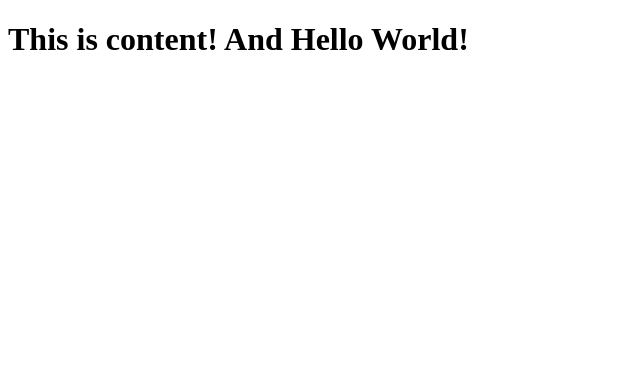
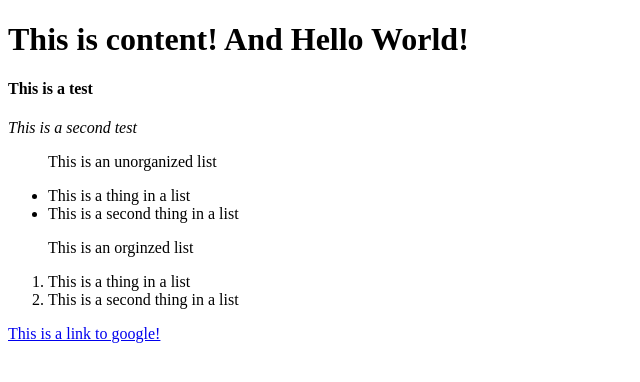
Before and after one commit to mfurlong64/2.1-Web-and-HTML-Basics, a plain HTML site: page index.html in a window 1280 px wide. Shown: the whole page, without its empty margins (0-640 px from the left). Drawn offline with Linux system fonts and the light colour scheme.

Commit message:
Added Release 2

```diff
--- a/index.html
+++ b/index.html
@@ -4,6 +4,18 @@
     <title> This is a Sample Title!</title>
   </head>
   <body>
-    <h1>This is content! And Hello World!</h1>
+
+    <h1>This is <strong>content!</strong> And Hello World!</h1>
+    <h4>This is a test</h4>
+    <p><em>This is a second test</em></p>
+    <p><ul>This is an unorganized list</p>
+    	<li>This is a thing in a list</li>
+    	<li>This is a second thing in a list</li></ul>
+    <p><ol>This is an orginzed list</p>
+    	<li>This is a thing in a list</li>
+    	<li>This is a second thing in a list</li>
+    	</ol>
+    <a href="https://google.com">This is a link to google!</a>
+
   </body>
 </html>
```
